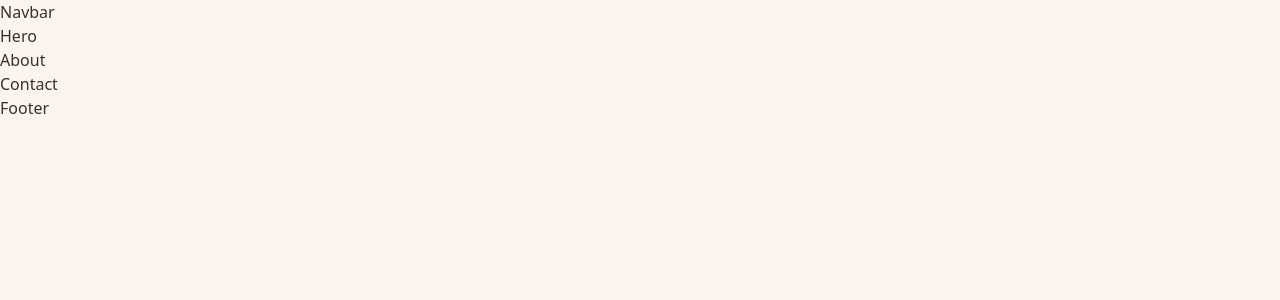
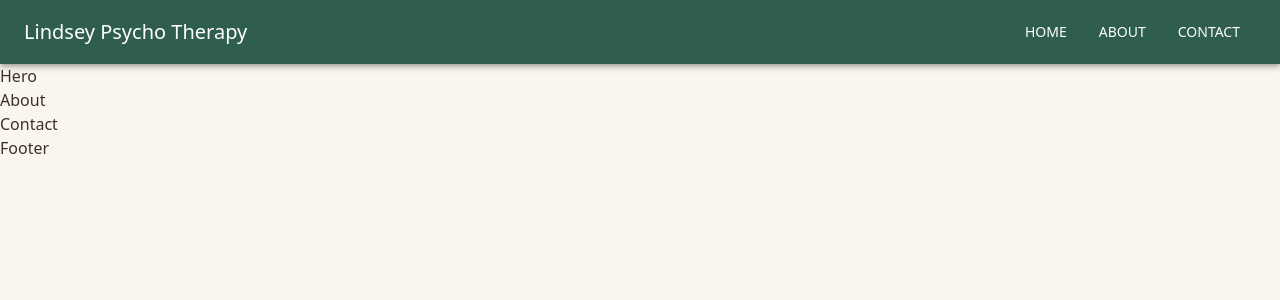
Before and after one commit to KevinG2001/LindseyTherapy, a React (Vite) app: page / in a window 1280 px wide. Shown: the top 300 px of the page. Built offline with nearby package versions, Linux system fonts and the light colour scheme.

Commit message:
Navbar layout

```diff
--- a/src/components/layout/Navbar.tsx
+++ b/src/components/layout/Navbar.tsx
@@ -1,8 +1,23 @@
+import { AppBar, Box, Toolbar, Typography } from "@mui/material";
+
+const pages = ["Home", "About", "Contact"];
+
 function Navbar() {
 	return (
-		<div>
-			<div>Navbar</div>
-		</div>
+		<AppBar position="static">
+			<Toolbar>
+				<Typography variant="h6" component="div" sx={{ flexGrow: 1 }}>
+					Lindsey Psycho Therapy
+				</Typography>
+				<Box sx={{ display: { xs: "none", md: "flex" } }}>
+					{pages.map((page) => (
+						<Typography key={page} variant="button" sx={{ mx: 2 }}>
+							{page}
+						</Typography>
+					))}
+				</Box>
+			</Toolbar>
+		</AppBar>
 	);
 }
 
```
